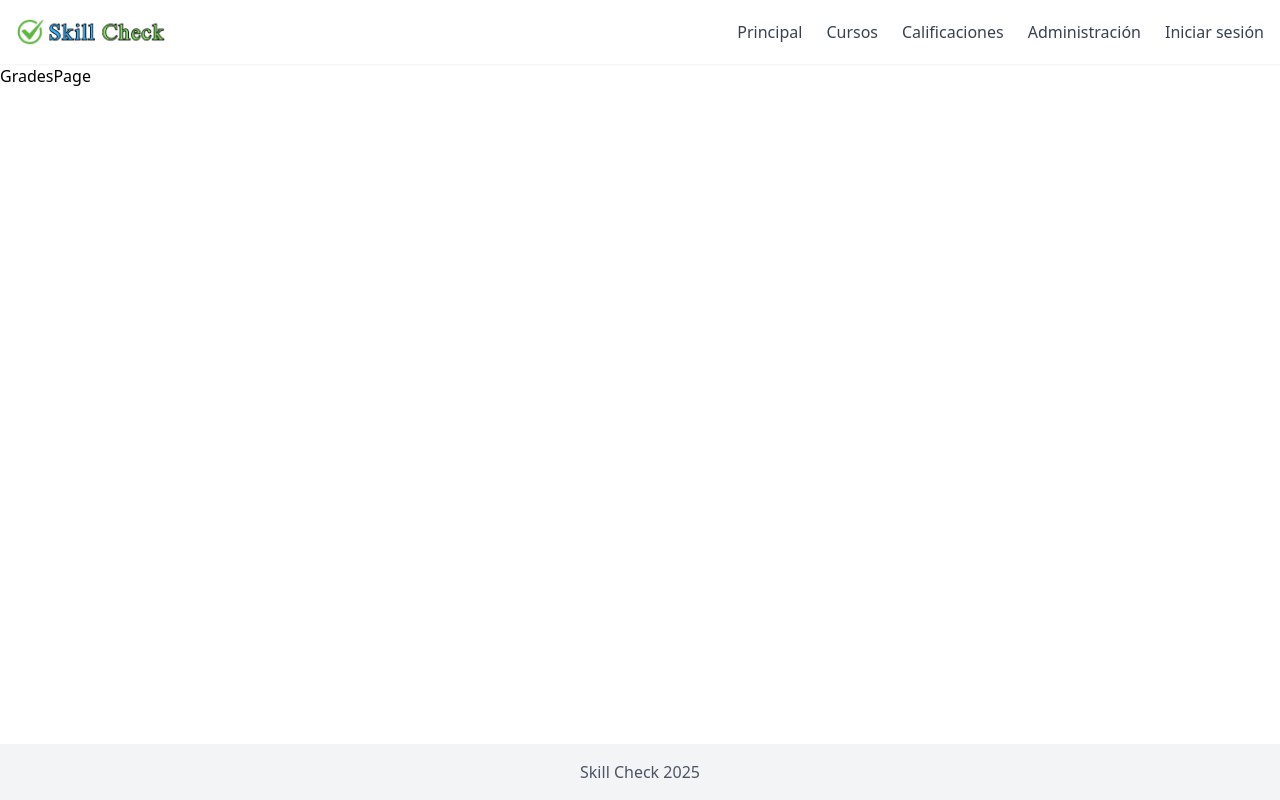
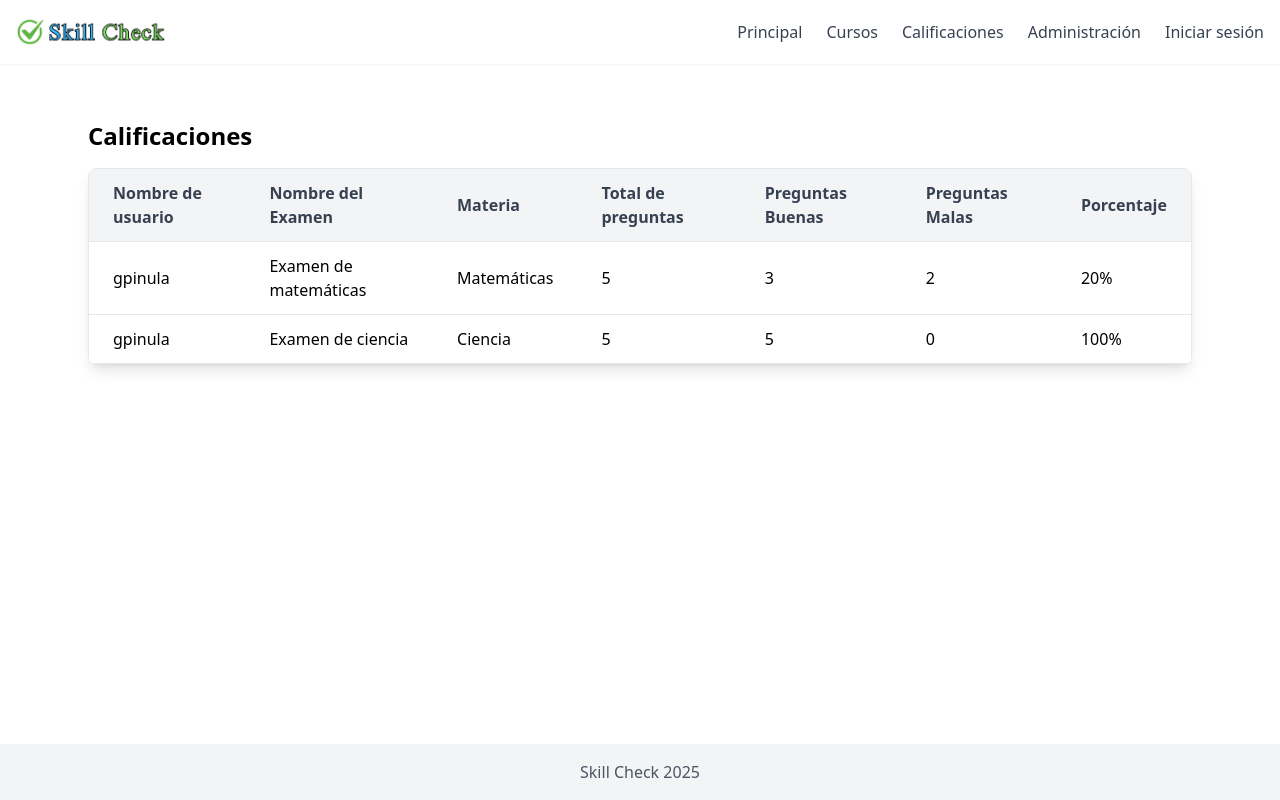
Before and after one commit to gpinula-2020433/SkillCheck_Frontend, a React (Vite) app: page /main/grades in a window 1280 px wide. Built offline with nearby package versions, Linux system fonts and the light colour scheme; no server answers.

Commit message:
se crean nuevas vistas

```diff
--- /dev/null
+++ b/src/components/ActivityDetail/ActivityDetail.jsx
@@ -0,0 +1,51 @@
+import React from "react";
+import { useNavigate } from "react-router-dom"
+
+const ActivityDetail = () => {
+  const navigate = useNavigate();
+
+  // Datos de ejemplo
+  const activity = {
+    title: "Actividad ejemplo matemática",
+    openDate: "19/08/2025",
+    closeDate: "24/08/2025",
+    instructions: "Siga indicaciones del profesor.",
+    timeLimit: "1 hora",
+  };
+
+  return (
+    <div className="max-w-4xl mx-auto p-6 font-sans mt-8">
+      {/* Botón para regresar */}
+      <button
+        onClick={() => navigate(-1)}
+        className="text-blue-500 hover:underline mb-4"
+      >
+        ← Regresar al curso
+      </button>
+
+      <div className="bg-gray-50 shadow-md rounded-lg p-6">
+        <h2 className="text-xl font-semibold mb-2">{activity.title}</h2>
+        <hr className="my-2" />
+
+        <p className="text-sm">
+          <strong>Abrió:</strong> {activity.openDate}
+        </p>
+        <p className="text-sm mb-4">
+          <strong>Cierra:</strong> {activity.closeDate}
+        </p>
+
+        {/* Botón para resolver */}
+        <button className="bg-red-500 hover:bg-red-600 text-white font-semibold py-2 px-4 rounded mb-4">
+          Resolver cuestionario
+        </button>
+
+        <p className="text-sm">{activity.instructions}</p>
+        <p className="text-sm">
+          <strong>Límite de tiempo:</strong> {activity.timeLimit}
+        </p>
+      </div>
+    </div>
+  )
+}
+
+export default ActivityDetail
--- a/src/components/AdminCourses/CoursesList.jsx
+++ b/src/components/AdminCourses/CoursesList.jsx
@@ -1,8 +1,10 @@
 import React from "react";
 import { Link } from "react-router-dom";
+import { useNavigate } from "react-router-dom";
 
 const CourseList = () => {
-  // Datos de ejemplo (luego se reemplazarán por datos reales de MongoDB/Backend)
+  const navigate = useNavigate()
+  // Datos de ejemplo
   const courses = [
     { id: 1, name: "Examen de matemáticas" },
     { id: 2, name: "Examen de ciencia" },
@@ -38,7 +40,9 @@ const CourseList = () => {
               <tr key={course.id} className="border-t">
                 <td className="px-6 py-3">{course.name}</td>
                 <td className="px-6 py-3">
-                  <button className="bg-gray-200 hover:bg-gray-300 text-gray-700 px-3 py-1 rounded">
+                  <button
+                    onClick={() => navigate(`/admin/questionnaire/create`)}
+                    className="bg-gray-200 hover:bg-gray-300 text-gray-700 px-3 py-1 rounded">
                     agregar
                   </button>
                 </td>
--- a/src/components/AllQuestionnaire/Timeline.jsx
+++ b/src/components/AllQuestionnaire/Timeline.jsx
@@ -1,11 +1,14 @@
 import React from 'react'
+import { useNavigate } from 'react-router-dom'
 
 export const Timeline = () => {
+  const navigate = useNavigate()
   const timelineData = [
     {
       date: "Domingo, 24 de Agosto de 2025",
       events: [
         {
+          id: 1,
           time: "23:59",
           title: "Actividad ejemplo matemática",
           description: "Cierra cuestionario - Matemática",
@@ -33,7 +36,8 @@ export const Timeline = () => {
                   <strong className="block">{event.title}</strong>
                   <p className="text-gray-600 dark:text-gray-300 my-1">{event.description}</p>
                   <div className="flex justify-end mt-2">
-                    <button className="bg-blue-500 hover:bg-blue-600 text-white font-bold py-2 px-4 rounded">
+                    <button onClick={() => navigate(`/main/activity/${event.id}`)}
+                      className="bg-blue-500 hover:bg-blue-600 text-white font-bold py-2 px-4 rounded">
                       {event.action}
                     </button>
                   </div>
--- /dev/null
+++ b/src/components/CreateQuestionnaire/CreateQuestionnaire.jsx
@@ -0,0 +1,109 @@
+import React, { useState } from "react";
+import { useNavigate } from "react-router-dom";
+
+const CreateQuestionnaire = () => {
+  const [titulo, setTitulo] = useState("");
+  const [descripcion, setDescripcion] = useState("");
+  const [preguntas, setPreguntas] = useState([]);
+  const navigate = useNavigate()
+
+  const handleAgregarPregunta = () => {
+    setPreguntas([...preguntas, { texto: "" }]);
+  };
+
+  const handleChangePregunta = (index, value) => {
+    const nuevasPreguntas = [...preguntas];
+    nuevasPreguntas[index].texto = value;
+    setPreguntas(nuevasPreguntas);
+  };
+
+  const handleCrear = () => {
+    const cuestionario = {
+      titulo,
+      descripcion,
+      preguntas,
+    };
+    console.log("Cuestionario creado:", cuestionario);
+    alert("Cuestionario creado con éxito");
+  };
+
+  const handleCancelar = () => {
+    setTitulo("");
+    setDescripcion("");
+    setPreguntas([]);
+  };
+
+  return (
+    <div className="max-w-xl mx-auto bg-white shadow-lg rounded-2xl p-6 mt-10">
+      <h2 className="text-center text-xl font-bold mb-6">
+        Crear nuevo cuestionario
+      </h2>
+
+      <label className="block mb-2 font-semibold">
+        Actividad
+        <input
+          type="text"
+          placeholder="Actividad ejemplo matemática"
+          value={titulo}
+          onChange={(e) => setTitulo(e.target.value)}
+          className="w-full mt-1 p-2 border rounded-md bg-gray-100"
+        />
+      </label>
+
+      <label className="block mb-2 font-semibold">
+        Descripción o instrucciones de la actividad
+        <textarea
+          placeholder="Escribe la descripción aquí..."
+          value={descripcion}
+          onChange={(e) => setDescripcion(e.target.value)}
+          className="w-full mt-1 p-2 border rounded-md bg-gray-100"
+        />
+      </label>
+
+      <div className="mt-4">
+        <h3 className="font-semibold mb-2">Preguntas</h3>
+        {preguntas.length === 0 ? (
+          <p className="text-gray-500 text-sm mb-3">
+            Agrega preguntas al cuestionario. Comienza a construir tu cuestionario
+            añadiendo preguntas.
+          </p>
+        ) : (
+          preguntas.map((pregunta, index) => (
+            <input
+              key={index}
+              type="text"
+              placeholder={`Pregunta ${index + 1}`}
+              value={pregunta.texto}
+              onChange={(e) => handleChangePregunta(index, e.target.value)}
+              className="w-full mb-2 p-2 border rounded-md bg-gray-100"
+            />
+          ))
+        )}
+
+        <button
+          onClick={handleAgregarPregunta}
+          className="w-full bg-gray-200 hover:bg-gray-300 text-black py-2 px-4 rounded-md mt-2"
+        >
+          Agregar preguntas
+        </button>
+      </div>
+
+      <div className="flex justify-between mt-6">
+        <button
+          onClick={() => navigate("/admin/courses")}
+          className="bg-red-500 hover:bg-red-600 text-white px-4 py-2 rounded-md"
+        >
+          Cancelar
+        </button>
+        <button
+          onClick={handleCrear}
+          className="bg-blue-500 hover:bg-blue-600 text-white px-4 py-2 rounded-md"
+        >
+          Crear
+        </button>
+      </div>
+    </div>
+  )
+}
+
+export default CreateQuestionnaire
--- /dev/null
+++ b/src/components/GradesStudent/GradesStudent.jsx
@@ -0,0 +1,64 @@
+import React from "react";
+
+const GradesStudent = () => {
+  // Ejemplo de datos, luego los traerás de tu backend/MongoDB
+  const grades = [
+    {
+      id: 1,
+      username: "gpinula",
+      examName: "Examen de matemáticas",
+      subject: "Matemáticas",
+      totalQuestions: 5,
+      correct: 3,
+      wrong: 2,
+      percentage: 0.2,
+    },
+    {
+      id: 2,
+      username: "gpinula",
+      examName: "Examen de ciencia",
+      subject: "Ciencia",
+      totalQuestions: 5,
+      correct: 5,
+      wrong: 0,
+      percentage: 1,
+    },
+  ];
+
+  return (
+    <div className="max-w-6xl mx-auto p-6 font-sans mt-8">
+      <h1 className="text-2xl font-bold mb-4">Calificaciones</h1>
+
+      <div className="overflow-x-auto shadow-lg rounded-lg">
+        <table className="w-full text-left border border-gray-200">
+          <thead className="bg-gray-100">
+            <tr>
+              <th className="px-6 py-3 font-semibold text-gray-700">Nombre de usuario</th>
+              <th className="px-6 py-3 font-semibold text-gray-700">Nombre del Examen</th>
+              <th className="px-6 py-3 font-semibold text-gray-700">Materia</th>
+              <th className="px-6 py-3 font-semibold text-gray-700">Total de preguntas</th>
+              <th className="px-6 py-3 font-semibold text-gray-700">Preguntas Buenas</th>
+              <th className="px-6 py-3 font-semibold text-gray-700">Preguntas Malas</th>
+              <th className="px-6 py-3 font-semibold text-gray-700">Porcentaje</th>
+            </tr>
+          </thead>
+          <tbody>
+            {grades.map((grade) => (
+              <tr key={grade.id} className="border-t">
+                <td className="px-6 py-3">{grade.username}</td>
+                <td className="px-6 py-3">{grade.examName}</td>
+                <td className="px-6 py-3">{grade.subject}</td>
+                <td className="px-6 py-3">{grade.totalQuestions}</td>
+                <td className="px-6 py-3">{grade.correct}</td>
+                <td className="px-6 py-3">{grade.wrong}</td>
+                <td className="px-6 py-3">{(grade.percentage * 100).toFixed(0)}%</td>
+              </tr>
+            ))}
+          </tbody>
+        </table>
+      </div>
+    </div>
+  )
+}
+
+export default GradesStudent
--- /dev/null
+++ b/src/pages/AdminPage/CreateQuestionnaireAdmin.jsx
@@ -0,0 +1,11 @@
+import React from 'react'
+import CreateQuestionnaire from '../../components/CreateQuestionnaire/CreateQuestionnaire'
+
+export const CreateQuestionnaireAdmin = () => {
+  return (
+    <div>
+      <CreateQuestionnaire/>
+    </div>
+  )
+}
+export default CreateQuestionnaireAdmin
--- a/src/pages/MainPage/GradesPage.jsx
+++ b/src/pages/MainPage/GradesPage.jsx
@@ -1,8 +1,11 @@
 import React from 'react'
+import GradesStudent from '../../components/GradesStudent/GradesStudent'
 
 export const GradesPage = () => {
   return (
-    <div>GradesPage</div>
+    <div>
+      <GradesStudent />
+    </div>
   )
 }
 export default GradesPage
--- /dev/null
+++ b/src/pages/MainPage/QuestionnaireDetails.jsx
@@ -0,0 +1,11 @@
+import React from 'react'
+import ActivityDetail from '../../components/ActivityDetail/ActivityDetail'
+
+export const QuestionnaireDetails = () => {
+  return (
+    <div>
+      <ActivityDetail/>
+    </div>
+  )
+}
+export default QuestionnaireDetails
--- a/src/routes.jsx
+++ b/src/routes.jsx
@@ -12,6 +12,8 @@ import CoursesAdminPage from './pages/AdminPage/CoursesAdminPage'
 import CoursesPage from './pages/MainPage/CoursesPage'
 import GradesPage from './pages/MainPage/GradesPage'
 import CreateCourseAdmin from './pages/AdminPage/CreateCoursesAdmin'
+import ActivityDetail from './components/ActivityDetail/ActivityDetail'
+import CreateQuestionnaireAdmin from './pages/AdminPage/CreateQuestionnaireAdmin'
 
 const isAuthenticated= true
 export const routes = [
@@ -26,7 +28,8 @@ export const routes = [
             { path: '', element: <Navigate to="timeline" />},
             { path: 'timeline', element: <HomePage />},
             { path: 'courses', element: <CoursesPage/>},
-            { path: 'grades', element: <GradesPage/>}
+            { path: 'grades', element: <GradesPage/>},
+            { path: 'activity/:id', element: <ActivityDetail />}
         ]
     },
     {
@@ -44,6 +47,7 @@ export const routes = [
         children: [
             { path: '', element: <Navigate to="courses" /> },
             { path: 'courses', element: <CoursesAdminPage /> },
+            { path: 'questionnaire/create', element: <CreateQuestionnaireAdmin/> },
             { path: 'courses/create', element: <CreateCourseAdmin/>},
         ]
     },
```
